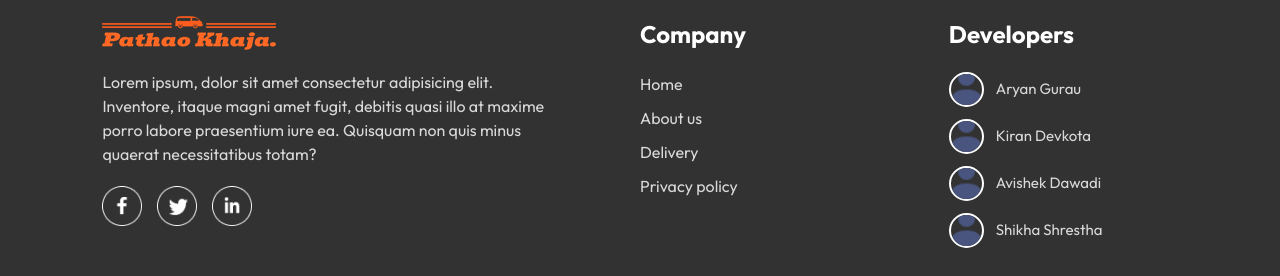
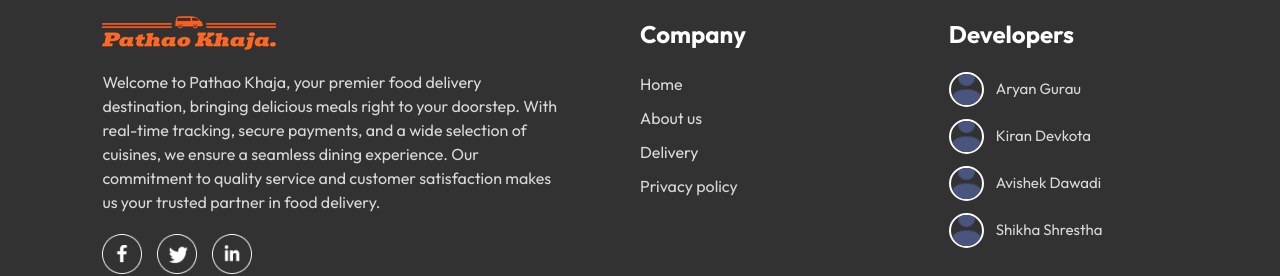
Before and after one commit to aryangurau/food-del, a React (Vite) app in the folder frontend/: page /myorders in a window 1280 px wide. Shown: the part 390-666 px from the top of the page. Built offline with nearby package versions, Linux system fonts and the light colour scheme; no server answers.

Commit message:
updated the footer content

```diff
--- a/frontend/src/components/Footer/Footer.jsx
+++ b/frontend/src/components/Footer/Footer.jsx
@@ -7,10 +7,10 @@ const Footer = () => {
         <div className="footer-content-left">
           <img src={assets.icon} alt="" className="icon" />
           <p>
-            Lorem ipsum, dolor sit amet consectetur adipisicing elit. Inventore,
-            itaque magni amet fugit, debitis quasi illo at maxime porro labore
-            praesentium iure ea. Quisquam non quis minus quaerat necessitatibus
-            totam?
+            Welcome to Pathao Khaja, your premier food delivery destination, bringing delicious meals right to
+            your doorstep. With real-time tracking, secure payments, and a wide selection
+            of cuisines, we ensure a seamless dining experience. Our commitment to quality
+            service and customer satisfaction makes us your trusted partner in food delivery.
           </p>
           <div className="footer-social-icons">
             <img src={assets.facebook_icon} alt="" />
```
